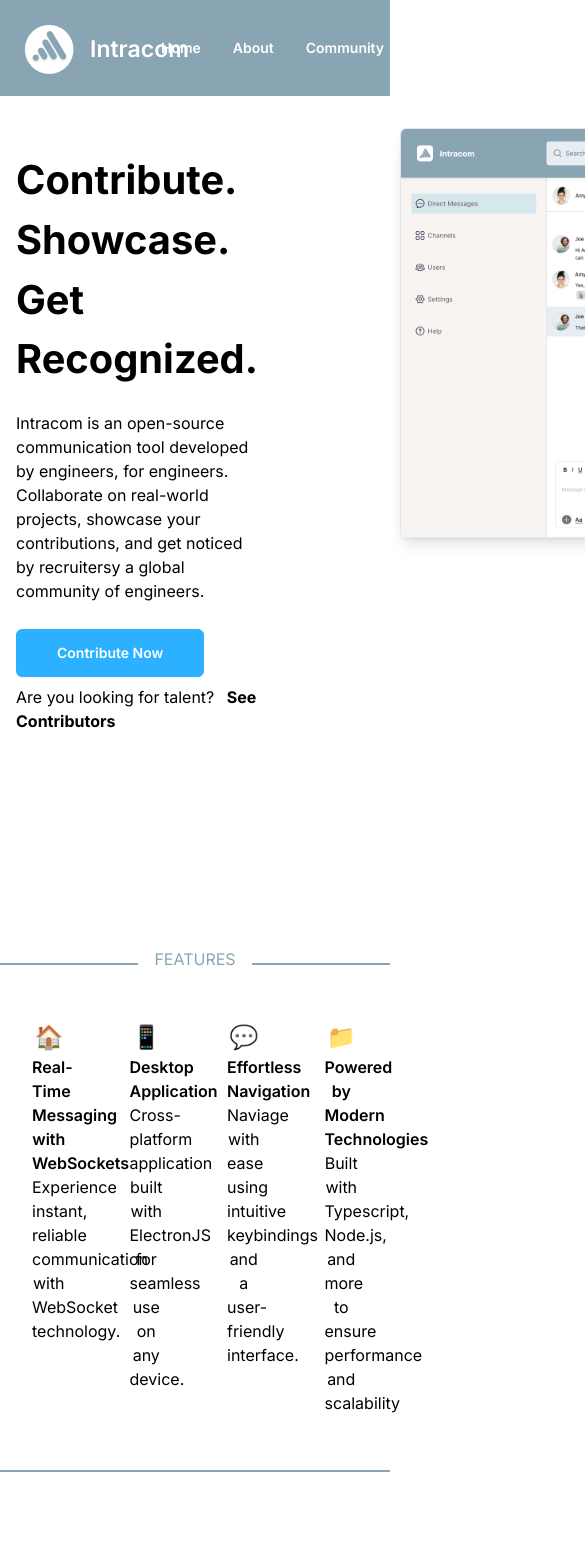
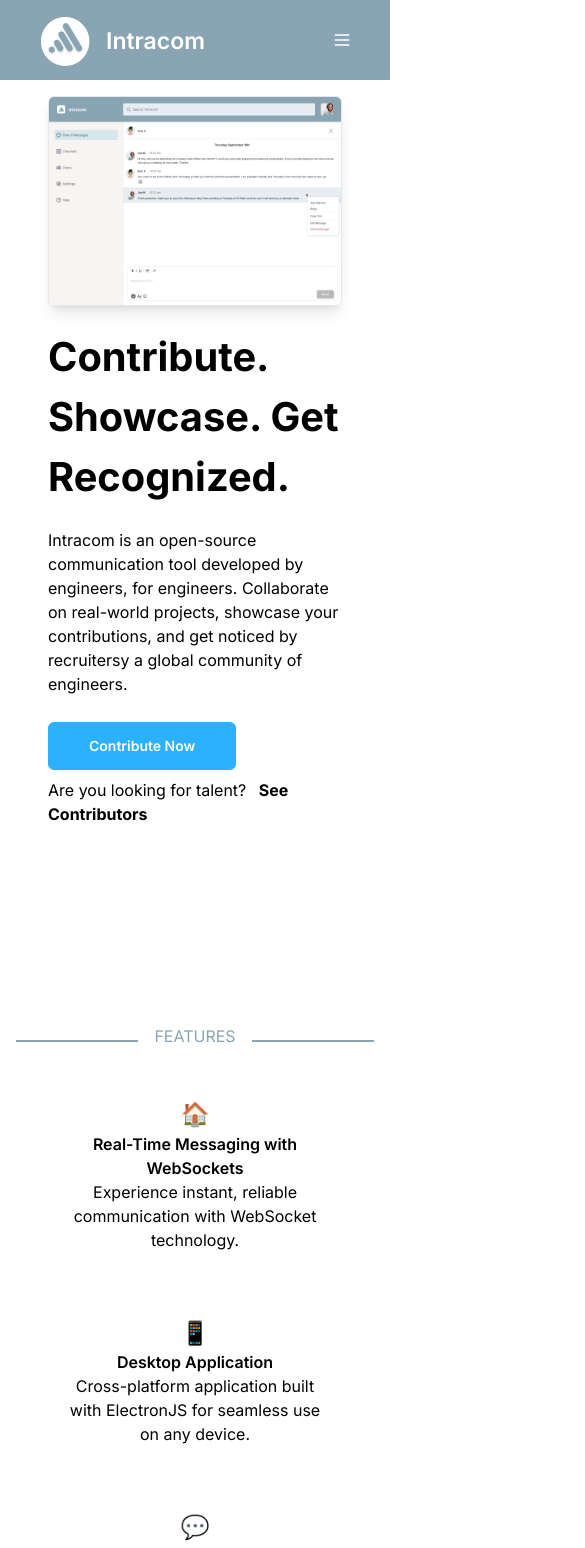
Before and after one commit to project-ascend-io/intracom-webapp, a Next.js app: page / in a window 390 px wide. Shown: the top 1548 px of the page, 585 px wide, since content can reach past the window. Built offline with nearby package versions, Linux system fonts and the light colour scheme; no server answers.

Commit message:
feat(PAP-244): make homepage mobile responsive
add container css media queries, adjust columns and images

```diff
--- a/src/app/globals.css
+++ b/src/app/globals.css
@@ -117,3 +117,56 @@
     text-wrap: balance;
   }
 }
+
+/* General Container Reset */
+.container {
+  width: 100%;
+  margin-left: auto;
+  margin-right: auto;
+  padding-left: 1rem;
+  /* 16px padding for small screens */
+  padding-right: 1rem;
+  /* 16px padding for small screens */
+  box-sizing: border-box;
+}
+
+/* Breakpoints (following common standards like Tailwind CSS) */
+@media (min-width: 640px) {
+
+  /* Small screens */
+  .container-sm {
+    max-width: 640px;
+  }
+}
+
+@media (min-width: 768px) {
+
+  /* Medium screens */
+  .container-md {
+    max-width: 768px;
+  }
+}
+
+@media (min-width: 1024px) {
+
+  /* Large screens */
+  .container-lg {
+    max-width: 1024px;
+  }
+}
+
+@media (min-width: 1280px) {
+
+  /* Extra Large screens */
+  .container-xl {
+    max-width: 1280px;
+  }
+}
+
+@media (min-width: 1536px) {
+
+  /* 2XL screens */
+  .container-2xl {
+    max-width: 1536px;
+  }
+}
--- a/src/app/layout.tsx
+++ b/src/app/layout.tsx
@@ -9,6 +9,7 @@ export const metadata: Metadata = {
   title: 'Intracom',
   description:
     'Intracom is an open-source communication tool designed to empower teams and highlight the skills of talented engineers.',
+  applicationName: 'Intracom',
 };
 
 export default function RootLayout({
@@ -19,6 +20,9 @@ export default function RootLayout({
   return (
     <AuthProvider>
       <html lang='en'>
+        <head>
+          <meta name="viewport" content="width=device-width, initial-scale=1.0" />
+        </head>
         <body className={inter.className}>{children}</body>
       </html>
     </AuthProvider>
--- a/src/page-components/CommunitySection.tsx
+++ b/src/page-components/CommunitySection.tsx
@@ -7,7 +7,7 @@ const CommunitySection = () => {
     <>
       <div
         id='community'
-        className='flex min-h-screen items-center justify-between gap-6'
+        className='flex flex-col-reverse md:flex-row  min-h-screen items-center justify-between gap-6'
       >
         <div className='grow'>
           <h3>Join a Global Community of Contributors</h3>
--- a/src/page-components/FeatureSection.tsx
+++ b/src/page-components/FeatureSection.tsx
@@ -45,7 +45,7 @@ const FeatureSection = () => {
 
   return (
     <>
-      <div className='container m-auto grid grid-cols-4'>
+      <div className='container m-auto grid grid-cols-1 md:grid-cols-2 xl:grid-cols-4'>
         {featureCards.map((card, index) => (
           <FeatureCard
             key={index}
--- a/src/page-components/FooterSection.tsx
+++ b/src/page-components/FooterSection.tsx
@@ -18,7 +18,7 @@ const FooterLabel = ({ children, className }: FooterLabelProps) => {
 const FooterSection = () => {
   return (
     <>
-      <footer className='container footer m-auto bg-primary p-10 text-base-content'>
+      <footer className='container-xl footer m-auto bg-primary p-10 text-base-content'>
         <aside>
           <Image className='fill-current' src={white_logo} alt='Intracom' />
           <p className='text-white'>
--- a/src/page-components/HeroSection.tsx
+++ b/src/page-components/HeroSection.tsx
@@ -5,10 +5,10 @@ import { openContributeModal } from '@/components/ContributeModal';
 const HeroSection = () => {
   return (
     <>
-      <section className='container hero m-auto min-h-screen bg-base-200 pb-[175px]'>
+      <section className='container lg:hero m-auto min-h-screen bg-base-200 md:pt-20 lg:pt-0 pb-[175px]'>
         <div className='hero-content'>
-          <div className='grid grid-cols-2 gap-24'>
-            <div className='col-span-3 flex items-center'>
+          <div className='grid grid-cols-1 lg:grid-cols-2 xl:gap-24'>
+            <div className='flex items-center'>
               <div>
                 <h2>Contribute. Showcase. Get Recognized.</h2>
                 <p>
@@ -35,9 +35,9 @@ const HeroSection = () => {
                 </span>
               </div>
             </div>
-            <div className='col-start-5'>
+            <div className='row-start-1 lg:row-auto'>
               <Image
-                className='max-w-xl rounded-md border-[.5px] shadow-lg'
+                className='w-[100vw] md:max-w-xl rounded-md border-[.5px] shadow-lg'
                 src={reaction_image}
                 alt='intracom app'
               />
--- a/src/page-components/Navigation.tsx
+++ b/src/page-components/Navigation.tsx
@@ -1,29 +1,63 @@
+'use client'
 import NavLink from '@/components/NavLink';
 import Image from 'next/image';
 import horizontal_logo from '../assets/white-logo.png';
+import { openContributeModal } from '@/components/ContributeModal';
 
 const Navigation = () => {
   return (
     <>
-      <div className='container navbar m-auto py-4'>
+      <div className='lg:container-lg container-xl navbar m-auto py-4'>
         <div className='flex-1'>
           <a className='btn btn-ghost text-xl text-white'>
             <Image className='mr-2' src={horizontal_logo} alt='Intracom' />{' '}
             Intracom
           </a>
         </div>
-        <div className='flex-none'>
+        <div className='hidden md:block md:flex-none'>
           <ul className='menu menu-horizontal items-center px-1'>
             <NavLink label='Home' hyperlink='/' />
             <NavLink label='About' hyperlink='/about' />
             <NavLink label='Community' hyperlink='/#community' />
             <NavLink label='Contributors' hyperlink='/#contributors' />
             <li className='ml-4'>
-              <button className='btn btn-outline rounded-md border-2 px-10 uppercase text-white'>
+              <button onClick={openContributeModal} className='btn btn-outline rounded-md border-2 px-10 uppercase text-white'>
                 Contribute Now
               </button>
             </li>
           </ul>
+        </div>
+        <div className="flex-none md:hidden">
+          <div className="dropdown">
+            <div tabIndex={0} role="button" className="btn btn-ghost text-white btn-circle">
+              <svg
+                xmlns="http://www.w3.org/2000/svg"
+                fill="none"
+                viewBox="0 0 24 24"
+                className="inline-block h-5 w-5 stroke-current">
+                <path
+                  strokeLinecap="round"
+                  strokeLinejoin="round"
+                  strokeWidth="2"
+                  d="M4 6h16M4 12h16M4 18h16"></path>
+              </svg>
+            </div>
+            <ul
+              tabIndex={0}
+              className="menu menu-sm dropdown-content bg-base-100 rounded-box z-[1] mt-3 w-52 p-2 shadow">
+              <li><a>Home</a></li>
+              <li><a>About</a></li>
+              <li><a>Community</a></li>
+              <li><a>Contributor</a></li>
+              <li>
+                <a>
+                  <button onClick={openContributeModal} className='btn btn-outline rounded-md border-2 px-10 uppercase text-white'>
+                    Contribute Now
+                  </button>
+                </a>
+              </li>
+            </ul>
+          </div>
         </div>
       </div>
     </>
--- a/src/page-components/PageContainer.tsx
+++ b/src/page-components/PageContainer.tsx
@@ -6,7 +6,7 @@ type PageContainerProps = {
 };
 
 const PageContainer = ({ children, className }: PageContainerProps) => {
-  return <div className={clsx('container m-auto', className)}>{children}</div>;
+  return <div className={clsx('container md:container-md xl:container-xl m-auto', className)}>{children}</div>;
 };
 
 export default PageContainer;
```
